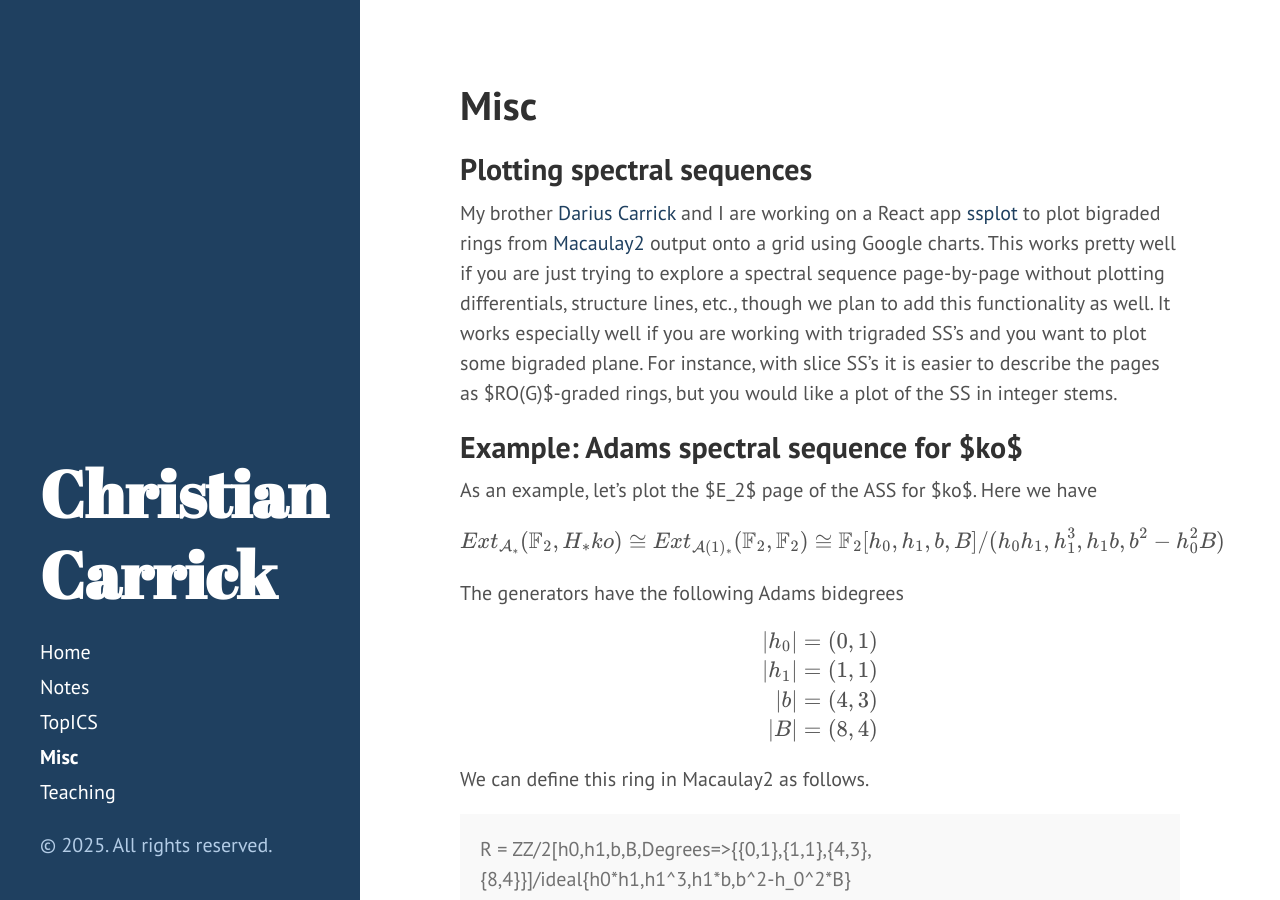
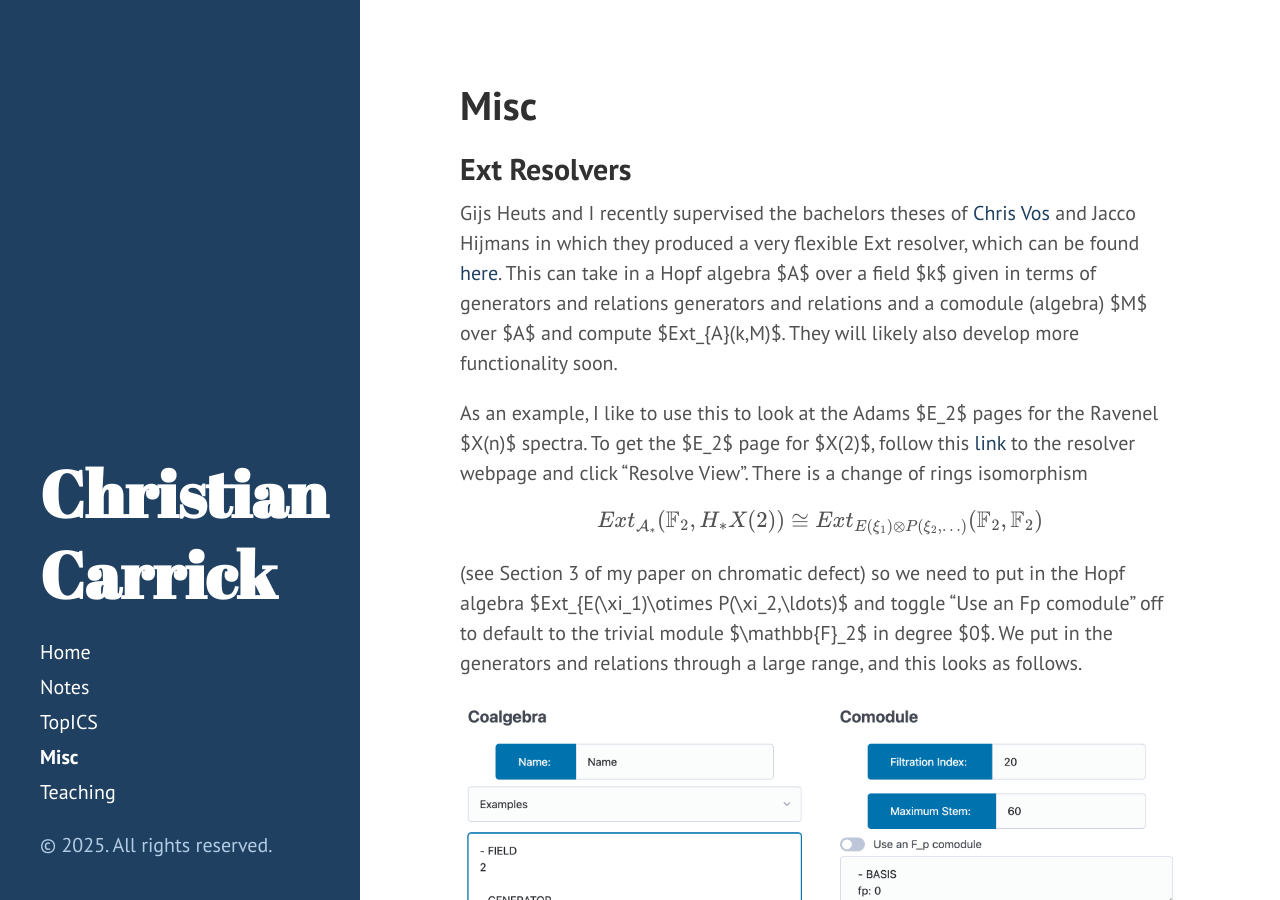
Before and after one commit to carrickchristian/carrickchristian.github.io, a Jekyll site: the page built from misc.md, in a window 1280 px wide and 900 px high. Built offline with Jekyll 4.4.1, drawn with Linux system fonts in a browser that asks for light colours; formulas are drawn with MathJax 3; some of the changed text lies outside the part shown.

Commit message:
ext adds

```diff
--- a/misc.md
+++ b/misc.md
@@ -2,6 +2,23 @@
 layout: page
 title: Misc
 ---
+
+## Ext Resolvers
+
+Gijs Heuts and I recently supervised the bachelors theses of [Chris Vos](www.chrisvos.net/math) and Jacco Hijmans in which they produced a very flexible Ext resolver, which can be found [here](www.chrisvos.net/math). This can take in a Hopf algebra $A$ over a field $k$ given in terms of generators and relations generators and relations and a comodule (algebra) $M$ over $A$ and compute $Ext_{A}(k,M)$. They will likely also develop more functionality soon.
+
+As an example, I like to use this to look at the Adams $E_2$ pages for the Ravenel $X(n)$ spectra. To get the $E_2$ page for $X(2)$, follow this [link](https://www.chrisvos.net/comodules-web/) to the resolver webpage and click "Resolve View". There is a change of rings isomorphism
+
+$$Ext_{\mathcal{A}_*}(\mathbb{F}_2,H_*X(2))\cong Ext_{E(\xi_1)\otimes P(\xi_2,\ldots)}(\mathbb{F}_2,\mathbb{F}_2)$$
+
+(see Section 3 of my paper on chromatic defect) so we need to put in the Hopf algebra $Ext_{E(\xi_1)\otimes P(\xi_2,\ldots)$ and toggle "Use an Fp comodule" off to default to the trivial module $\mathbb{F}_2$ in degree $0$. We put in the generators and relations through a large range, and this looks as follows.
+
+![X(2)](/X(2).png "X(2)inputl")
+![X(2)a](/X(2)a.png "X(2)inputal")
+
+Setting the filtration index to 20 and the maximum stem to 60, we click "Resolve" and get the following picture. You can toggle which primitive structure lines to use by clicking on "Lines" to make the picture less busy, and for this I turned off all except $h_0,h_1,h_2$.
+
+![X(2)b](/X(2)b.png "X(2)chart")
 
 ## Plotting spectral sequences
 
```
Also changed, not shown: X(2).png (added), X(2)a.png (added), X(2)b.png (added).
